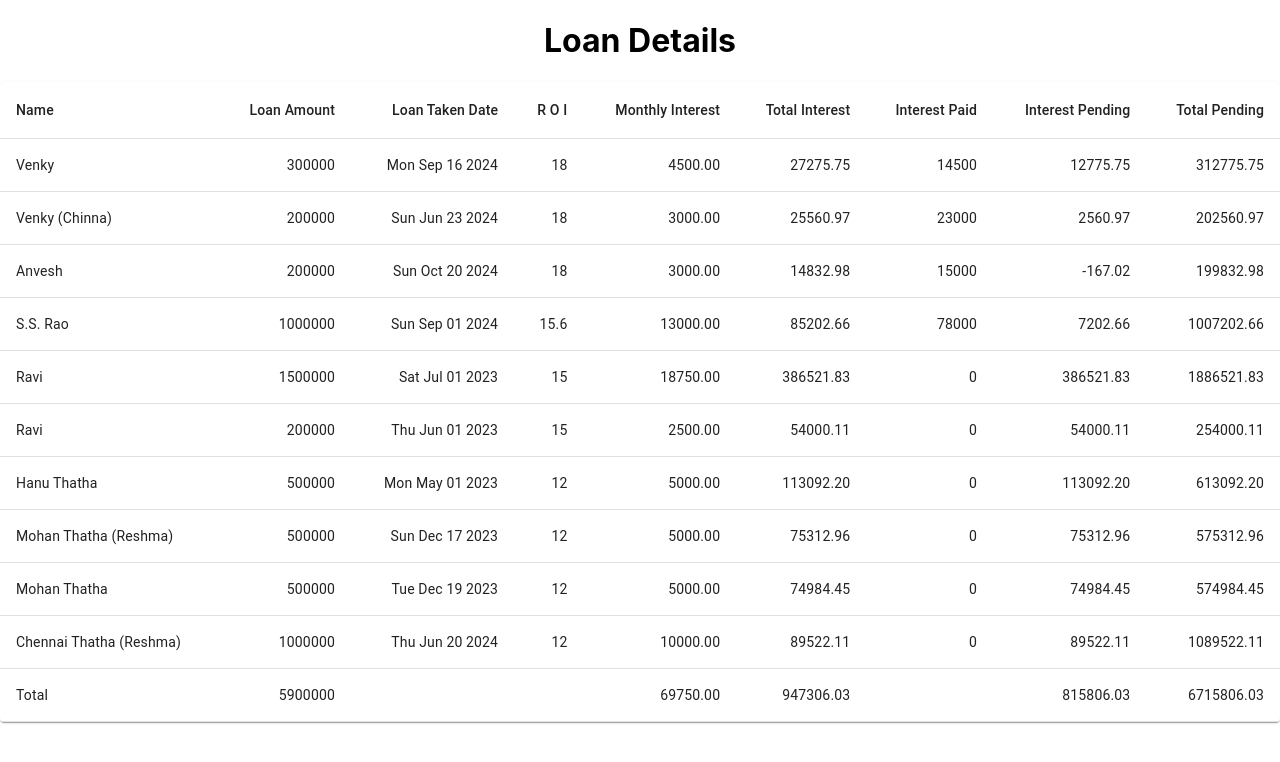
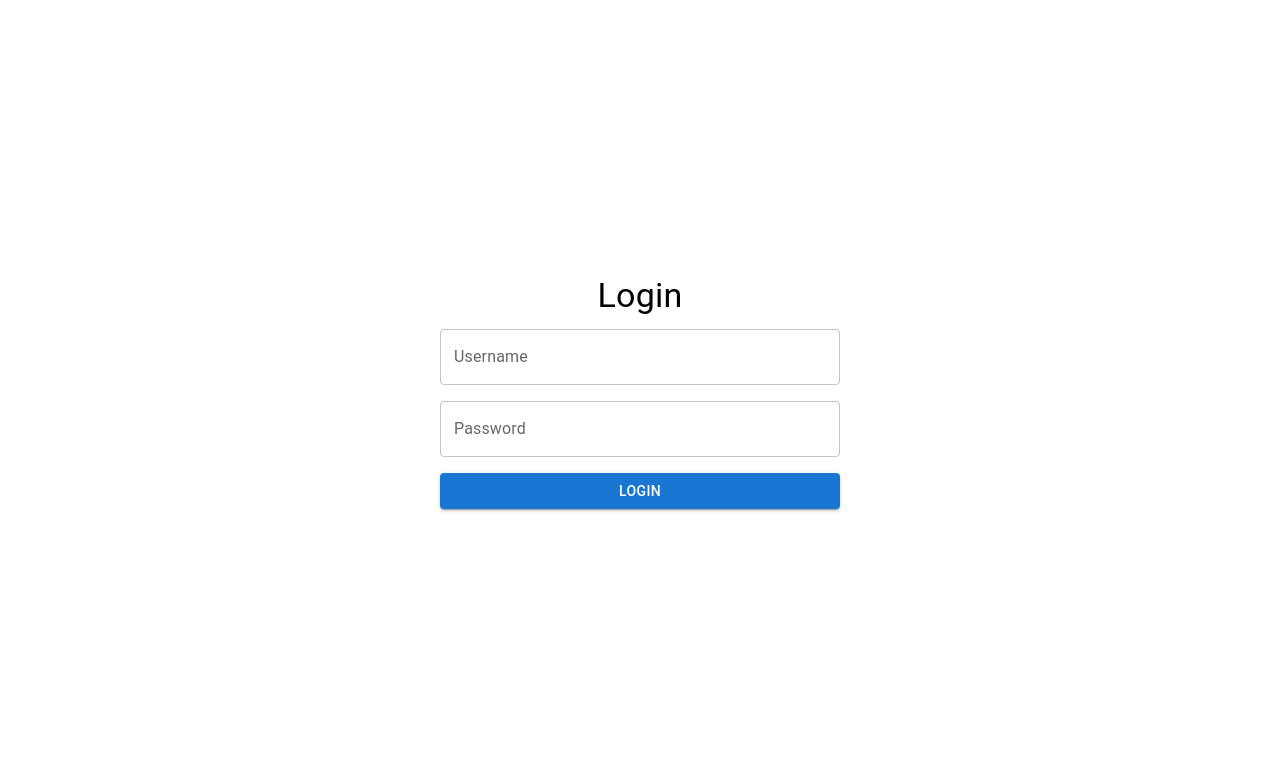
Before and after one commit to saikrishna28/loan-app, a React (Create React App) app: page / in a window 1280 px wide. Shown: the top 762 px of the page. Built offline with nearby package versions, Linux system fonts and the light colour scheme.

Commit message:
Adding login screen

```diff
--- a/package.json
+++ b/package.json
@@ -14,8 +14,10 @@
     "@types/node": "^16.18.126",
     "@types/react": "^19.0.11",
     "@types/react-dom": "^19.0.4",
+    "gh-pages": "^6.3.0",
     "react": "^19.0.0",
     "react-dom": "^19.0.0",
+    "react-router-dom": "^7.3.0",
     "react-scripts": "5.0.1",
     "typescript": "^4.9.5",
     "web-vitals": "^2.1.4"
@@ -24,7 +26,9 @@
     "start": "react-scripts start",
     "build": "react-scripts build",
     "test": "react-scripts test",
-    "eject": "react-scripts eject"
+    "eject": "react-scripts eject",
+    "predeploy": "npm run build",
+    "deploy": "gh-pages -b master -d build"
   },
   "eslintConfig": {
     "extends": [
--- a/src/App.tsx
+++ b/src/App.tsx
@@ -1,10 +1,17 @@
+import { BrowserRouter, Route, Routes } from "react-router-dom";
 import "./App.css";
 import HomePage from "./pages/HomePage";
+import LoginScreen from "./pages/LoginScreen";
 
 function App() {
   return (
     <div className="App">
-      <HomePage />
+      <BrowserRouter>
+        <Routes>
+          <Route path="/home" Component={HomePage} />
+          <Route path="/" Component={LoginScreen} />
+        </Routes>
+      </BrowserRouter>
     </div>
   );
 }
--- a/src/data/loanData.ts
+++ b/src/data/loanData.ts
@@ -37,7 +37,7 @@ export const loanData: LoanData[] = [
     interestPaid: 0,
   },
   {
-    borrower: "Ravi",
+    borrower: "Ravi (Amma)",
     loanAmt: 200000,
     loanTakenDate: new Date(2023, 5, 1),
     roi: 15,
--- /dev/null
+++ b/src/data/loginUsers.ts
@@ -0,0 +1,20 @@
+import { LoginUser } from "../model/LoginUser";
+
+export const loginUsers: LoginUser[] = [
+  {
+    username: "admin",
+    password: "admin",
+  },
+  {
+    username: "SaiKrishna",
+    password: "SaiKrishna",
+  },
+  {
+    username: "Reshma",
+    password: "Reshma",
+  },
+  {
+    username: "Harish",
+    password: "Harish",
+  },
+];
--- /dev/null
+++ b/src/model/LoginUser.ts
@@ -0,0 +1,4 @@
+export interface LoginUser {
+  username: string;
+  password: string;
+}
--- /dev/null
+++ b/src/pages/LoginScreen.tsx
@@ -0,0 +1,76 @@
+import React, { useState } from "react";
+import { TextField, Button, Box, Typography } from "@mui/material";
+import { useNavigate } from "react-router-dom";
+import { loginUsers } from "../data/loginUsers";
+
+const LoginScreen: React.FC = () => {
+  const [userName, setUserName] = useState("");
+  const [password, setPassword] = useState("");
+  const [error, setError] = useState("");
+  const navigate = useNavigate();
+
+  const handleSubmit = (event: React.FormEvent) => {
+    event.preventDefault();
+    console.log("User:", userName);
+    console.log("Password:", password);
+    const loginUser = loginUsers.find(
+      (user) => user.username === userName && user.password === password
+    );
+    if (loginUser) {
+      console.log("Login successful");
+      navigate("/home");
+    } else {
+      console.log("Login failed");
+      setError("Invalid username or password");
+    }
+  };
+
+  return (
+    <Box
+      display="flex"
+      flexDirection="column"
+      alignItems="center"
+      justifyContent="center"
+      height="100vh"
+    >
+      <Typography variant="h4" gutterBottom>
+        Login
+      </Typography>
+      <form onSubmit={handleSubmit}>
+        <Box mb={2} sx={{ width: "400px" }}>
+          <TextField
+            label="Username"
+            variant="outlined"
+            fullWidth
+            value={userName}
+            onChange={(e) => setUserName(e.target.value)}
+          />
+        </Box>
+        <Box mb={2} sx={{ width: "400px" }}>
+          <TextField
+            label="Password"
+            type="password"
+            variant="outlined"
+            fullWidth
+            value={password}
+            onChange={(e) => setPassword(e.target.value)}
+          />
+        </Box>
+        <Button
+          type="submit"
+          variant="contained"
+          color="primary"
+          fullWidth
+          sx={{ width: "400px" }}
+        >
+          Login
+        </Button>
+      </form>
+      <Typography mt={2} variant="body1" color="error">
+        {error}
+      </Typography>
+    </Box>
+  );
+};
+
+export default LoginScreen;
```
